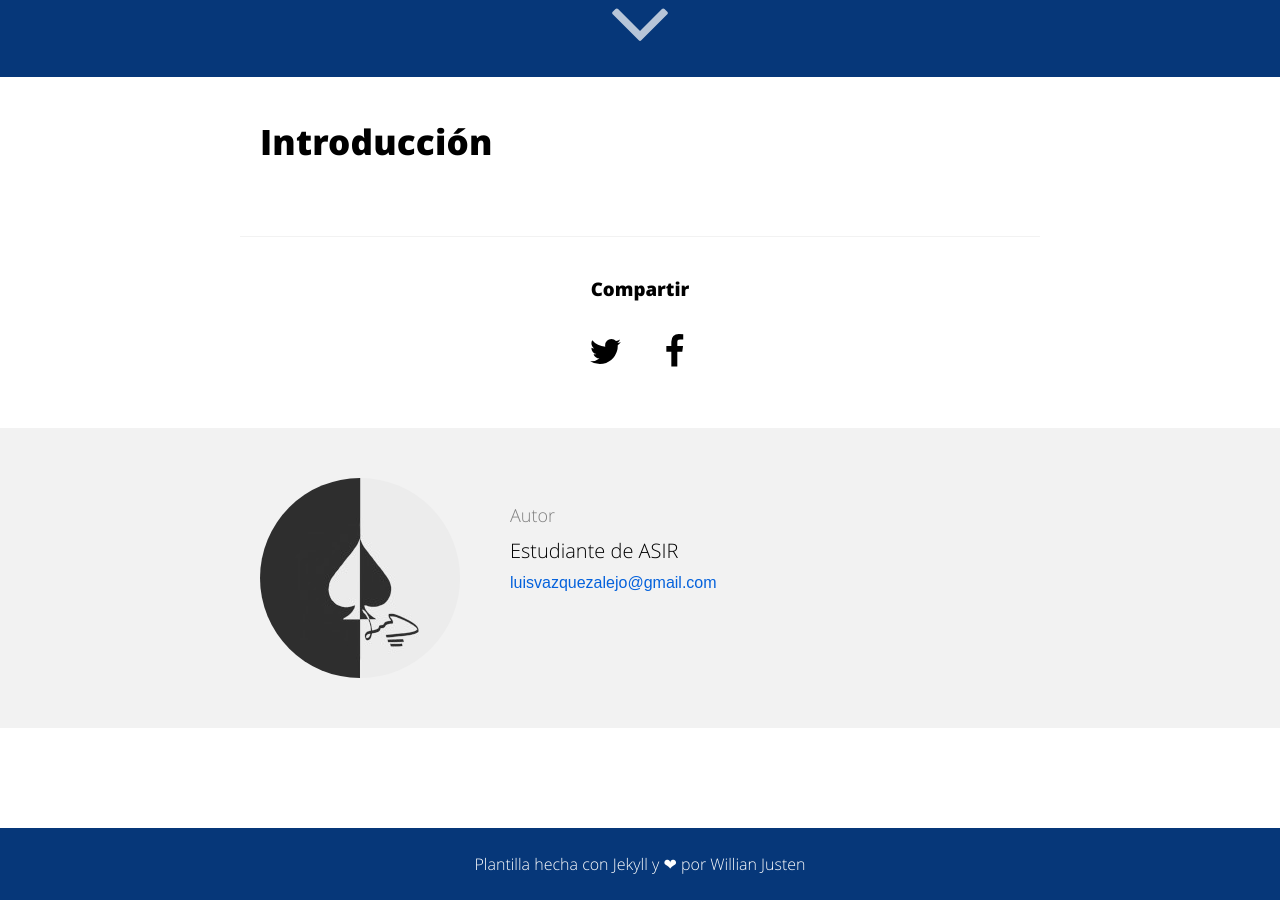
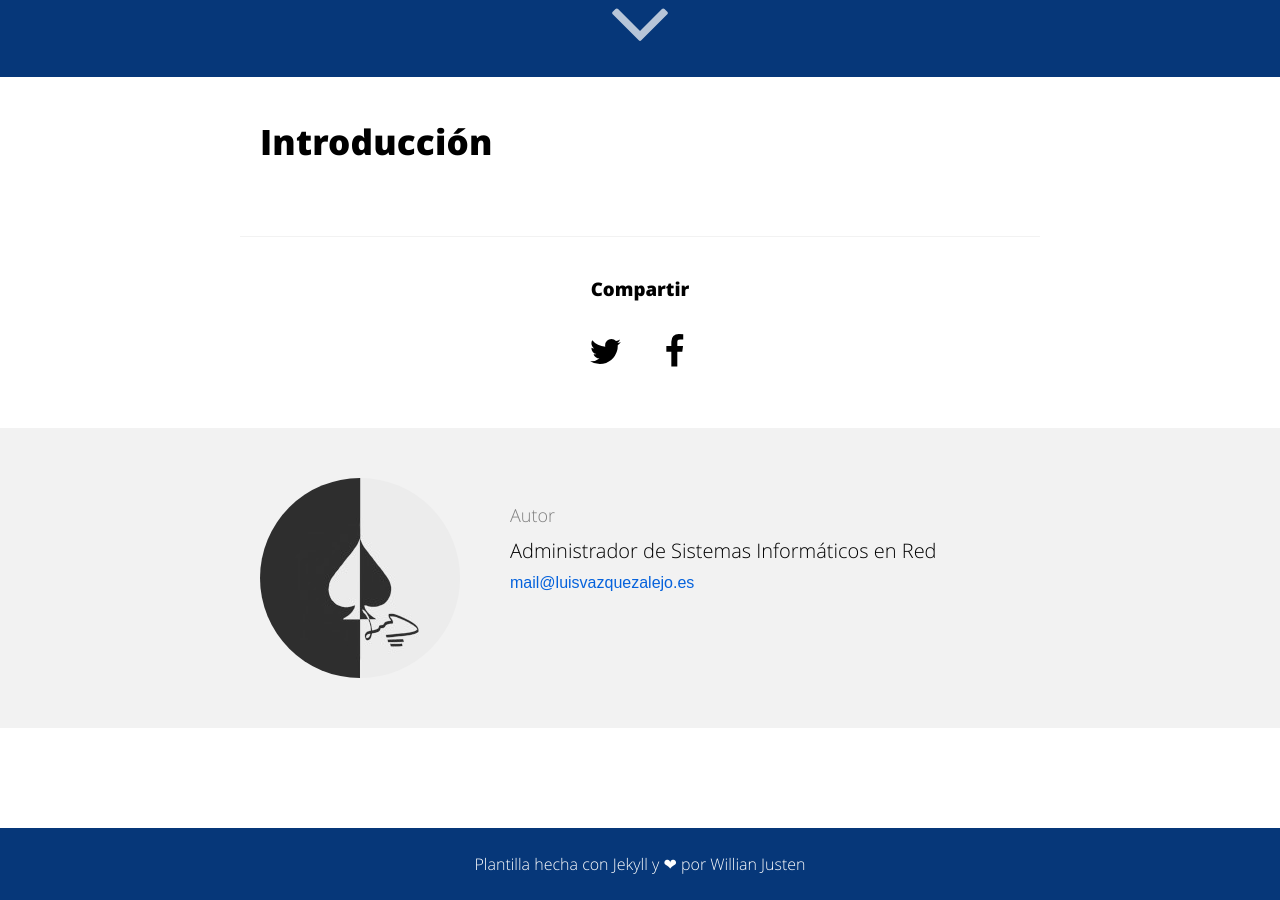
Before and after one commit to LuisaoStuff/blog, a Jekyll site: the page built from _posts/2020-02-24-Introducción-a-Postfix.markdown, in a window 1280 px wide and 900 px high, scrolled down 823 px. Built offline with Jekyll 4.4.1, drawn with Linux system fonts in a browser that asks for light colours; our own code applies the rules of GitHub Pages for plain Markdown files.

Commit message:
modifico email y descripción

```diff
--- a/_config.yml
+++ b/_config.yml
@@ -6,9 +6,9 @@ url: ""
 
 # User settings
 username: Luis Vázquez Alejo
-user_description: Estudiante de ASIR
-user_title: Estudiante de ASIR
-email: luisvazquezalejo@gmail.com
+user_description: Administrador de Sistemas Informáticos en Red
+user_title: Técnico Superior ASIR
+email: mail@luisvazquezalejo.es
 #twitter_username: lorem_ipsum
 github_username:  luisaostuff
 #gplus_username:  lorem_ipsum
```
